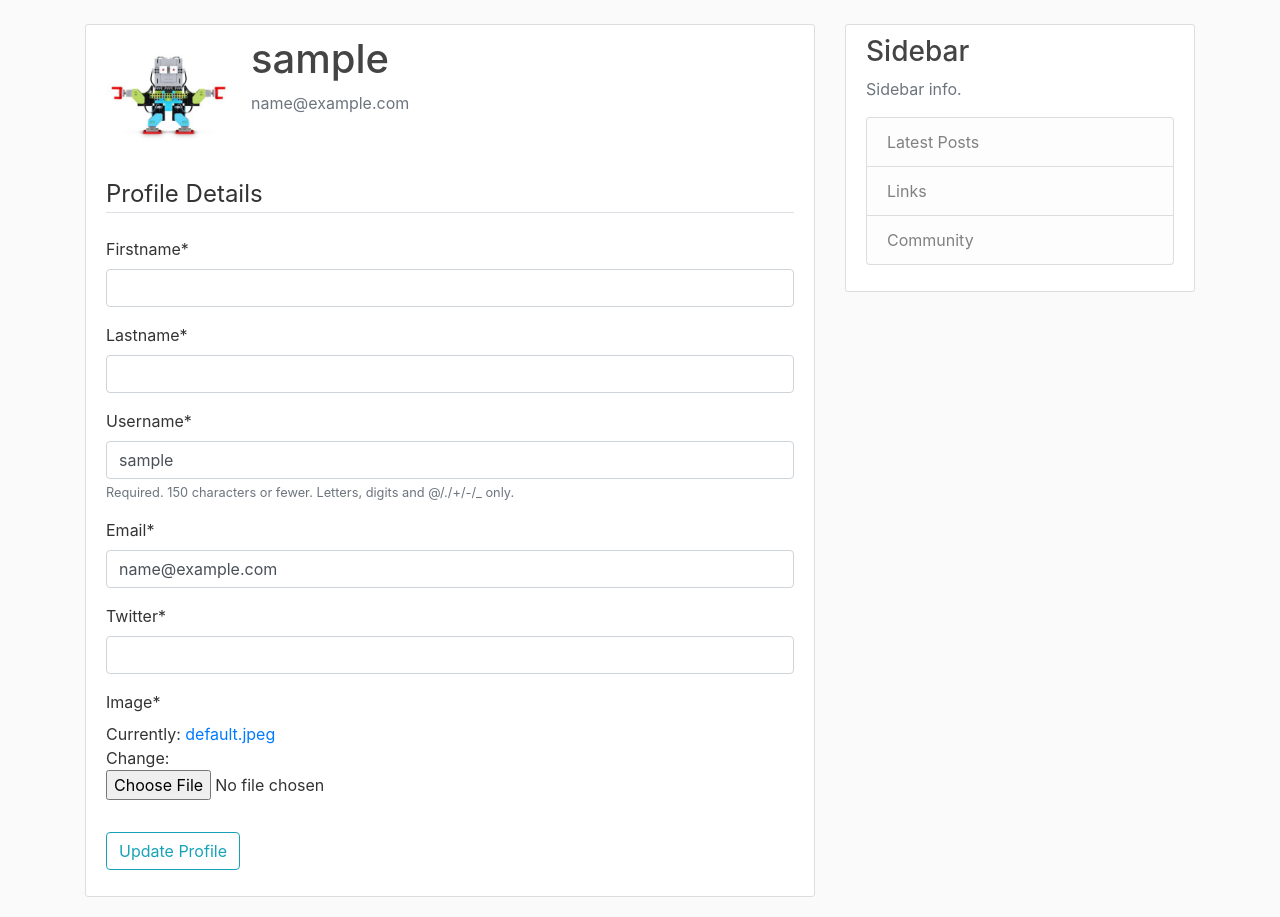
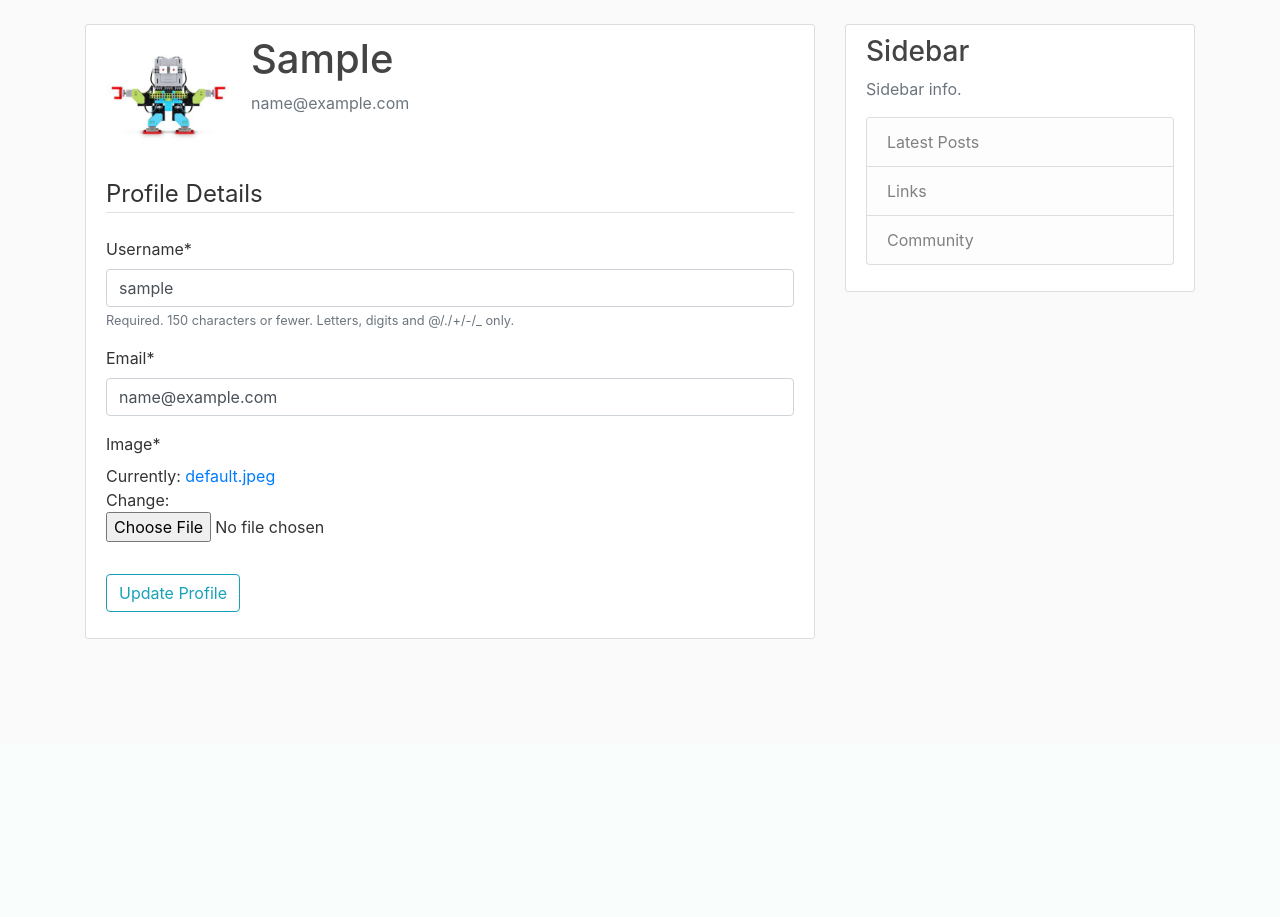
Before and after one commit to filipe-gomes/django_blog, a Django app: page /profile/ in a window 1280 px wide. Shown: the part 56-973 px from the top of the page. After the commit the page ends 695 px from the top, so only its background shows below. Run offline with Django 3.2, Linux system fonts and the light colour scheme; the visitor is signed in with stand-in values (Sample User, id 1); some libraries are stand-ins or nearby versions.

Commit message:
Fixed issue with user's name not saving

```diff
--- a/users/forms.py
+++ b/users/forms.py
@@ -5,25 +5,20 @@ from .models import Profile
 
 
 class UserRegistrationForm(UserCreationForm):
-    email = forms.EmailField()
-    firstname = forms.CharField()
-    lastname = forms.CharField()
-    twitter = forms.URLField()
-
+    first_name = forms.CharField(max_length=30, required=False)
+    last_name = forms.CharField(max_length=30, required=False)
+    email = forms.EmailField(max_length=254, required=True)
     class Meta:
         model = User
-        fields = ['firstname', 'lastname', 'username', 'email', 'twitter', 'password1', 'password2']
+        fields = ['first_name', 'last_name', 'username', 'email', 'password1', 'password2']
 
 
 class UserUpdateForm(forms.ModelForm):
     email = forms.EmailField()
-    firstname = forms.CharField()
-    lastname = forms.CharField()
-    twitter = forms.URLField()
 
     class Meta:
         model = User
-        fields = ['firstname', 'lastname', 'username', 'email', 'twitter']
+        fields = ['username', 'email']
 
 
 class ProfileUpdateForm(forms.ModelForm):
--- a/users/templates/users/profile.html
+++ b/users/templates/users/profile.html
@@ -5,7 +5,7 @@
         <div class="media">
             <img class="rounded-circle account-img" src={{ user.profile.image.url }}>
             <div class="media-body">
-                <h2 class="account-heading">{{ user.username }}</h2>
+                <h2 class="account-heading">{{ user.first_name }}</h2>
                 <p class="text-secondary">{{ user.email }}</p>
             </div>
         </div>
--- a/users/views.py
+++ b/users/views.py
@@ -10,9 +10,6 @@ def register(request):
         if form.is_valid():
             form.save()
             username = form.cleaned_data.get('username')
-            firstname = form.cleaned_data.get('firstname')
-            lastname = form.cleaned_data.get('lastname')
-            twitter = form.cleaned_data.get('twitter')
             messages.success(request, f'Your account has been successfully created! You are now able to log in.')
             return redirect('login')
     else:
@@ -33,16 +30,14 @@ def profile(request):
             profiledata.profile = request.user.profile
             profiledata.save()
             messages.success(request, f'Your account has been successfully updated!')
-
             return redirect('profile')
-
+        else:
+            messages.error(request, _('Please check all the required fields.'))
     else:
         u_form = UserUpdateForm(instance=request.user)
         p_form = ProfileUpdateForm(instance=request.user.profile)
-
     context = {
         'u_form': u_form,
         'p_form': p_form,
     }
-
     return render(request, 'users/profile.html', context)
```
